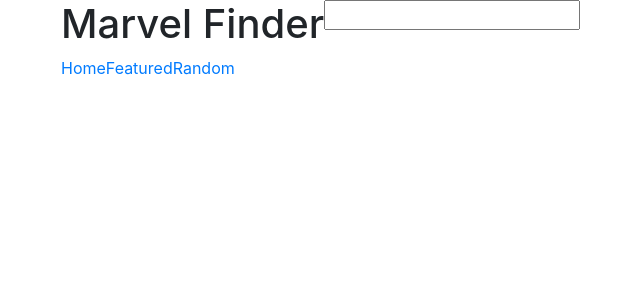
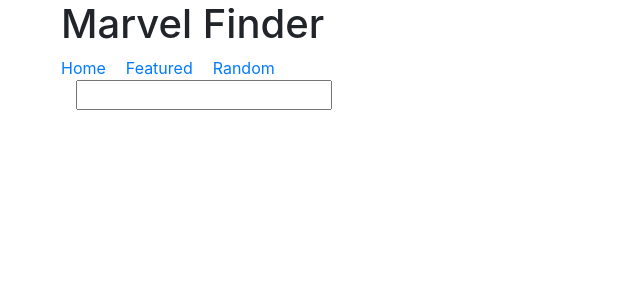
Before and after one commit to construktivist/marvel-finder, a React (Create React App) app in the folder client/: page / in a window 1280 px wide. Shown: the top 300 px of the page, without its empty margins (9-649 px from the left). Built offline with nearby package versions, Linux system fonts and the light colour scheme.

Commit message:
Rearranged Routes and added Results component back to App.

```diff
--- a/client/src/Components/App.js
+++ b/client/src/Components/App.js
@@ -1,6 +1,6 @@
 // DEPENDENCIES
 import React from 'react';
-import { BrowserRouter as Router, Switch, Route, Link } from 'react-router-dom';
+import { BrowserRouter as Router, Route, Link } from 'react-router-dom';
 
 
 // COMPONENTS
@@ -31,10 +31,11 @@
       <Router>
         <div className="container">
           <Nav />
+          <Search handleResults={this.handleResults}/>
           <Route path="/home" render={() => <Home />} />
+          <Results searchResults={this.state.results} />
         </div>
       </Router>
-
     )
   }
 }
@@ -49,7 +50,6 @@
             <Link to="/featured">Featured</Link>
             <Link to="/random">Random</Link>
           </nav>
-          <Search handleResults={this.handleResults}/>
       </div>
     )
   }
--- a/client/src/Styles/App.css
+++ b/client/src/Styles/App.css
@@ -0,0 +1,3 @@
+nav a {
+    margin-right: 20px;
+}
```
